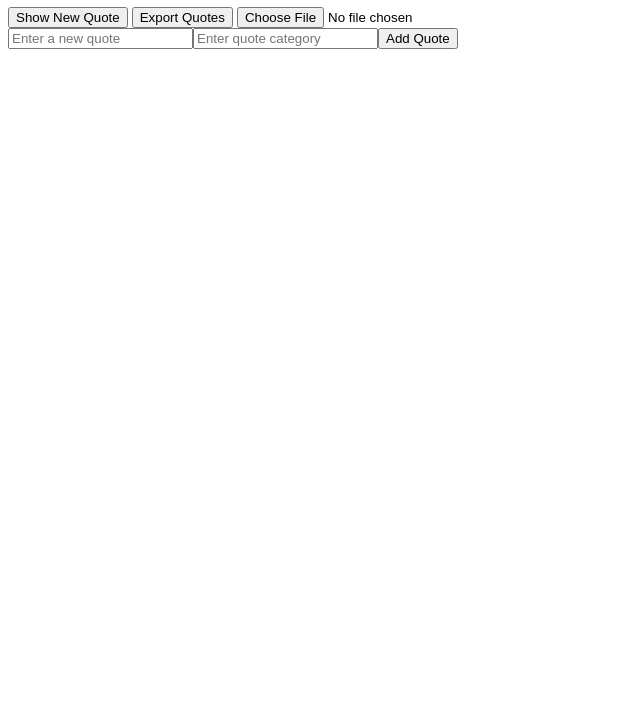
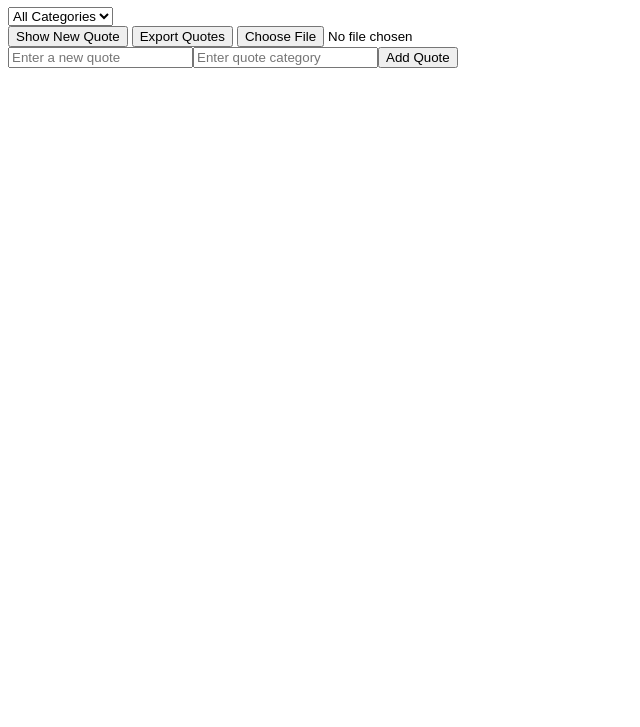
Before and after one commit to AaronBolten/alx_fe_javascript, a plain HTML site: page dom-manipulation/index.html in a window 1280 px wide. Shown: the part 73-800 px from the top of the page, without its empty margins (0-640 px from the left). Drawn offline with Linux system fonts and the light colour scheme.

Commit message:
Implement dynamic filtering system for quotes

```diff
--- a/dom-manipulation/index.html
+++ b/dom-manipulation/index.html
@@ -7,9 +7,13 @@
 </head>
 <body>
   <h1>Dynamic Quote Generator</h1>
+  <select id="categoryFilter" onchange="filterQuotes()">
+    <option value="all">All Categories</option>
+  </select>
+
   <div id="quoteDisplay"></div>
+
   <button id="newQuote">Show New Quote</button>
-  <!-- JSON export and import UI -->
   <button onclick="exportToJsonFile()">Export Quotes</button>
   <input type="file" id="importFile" accept=".json" onchange="importFromJsonFile(event)" />
 
--- a/dom-manipulation/script.js
+++ b/dom-manipulation/script.js
@@ -1,6 +1,5 @@
 let quotes = [];
 
-// Load quotes from local storage (if they exist), else use defaults
 function loadQuotes() {
   const storedQuotes = localStorage.getItem("quotes");
   if (storedQuotes) {
@@ -19,20 +18,58 @@ function saveQuotes() {
   localStorage.setItem("quotes", JSON.stringify(quotes));
 }
 
-function showRandomQuote() {
-  if (quotes.length === 0) {
-    document.getElementById("quoteDisplay").innerHTML = "<p>No quotes available.</p>";
+function populateCategories() {
+  const select = document.getElementById("categoryFilter");
+
+  // Clear existing categories except "All Categories"
+  while (select.options.length > 1) {
+    select.remove(1);
+  }
+
+  const categories = [...new Set(quotes.map(q => q.category))];
+  categories.forEach(category => {
+    const option = document.createElement("option");
+    option.value = category;
+    option.textContent = category;
+    select.appendChild(option);
+  });
+
+  // Restore last selected filter
+  const lastFilter = localStorage.getItem("lastFilter");
+  if (lastFilter) {
+    select.value = lastFilter;
+    filterQuotes(); // Immediately filter if a filter was saved
+  }
+}
+
+function filterQuotes() {
+  const selectedCategory = document.getElementById("categoryFilter").value;
+  localStorage.setItem("lastFilter", selectedCategory);
+
+  let filteredQuotes;
+
+  if (selectedCategory === "all") {
+    filteredQuotes = quotes;
+  } else {
+    filteredQuotes = quotes.filter(q => q.category === selectedCategory);
+  }
+
+  if (filteredQuotes.length === 0) {
+    document.getElementById("quoteDisplay").innerHTML = "<p>No quotes available in this category.</p>";
     return;
   }
 
-  const randomIndex = Math.floor(Math.random() * quotes.length);
-  const quote = quotes[randomIndex];
+  const randomIndex = Math.floor(Math.random() * filteredQuotes.length);
+  const quote = filteredQuotes[randomIndex];
 
   document.getElementById("quoteDisplay").innerHTML =
     `<p>"${quote.text}"</p><p><em>${quote.category}</em></p>`;
 
-  // Save last viewed quote in session storage
   sessionStorage.setItem("lastViewedQuote", JSON.stringify(quote));
+}
+
+function showRandomQuote() {
+  filterQuotes(); // simply delegate to the filtering logic
 }
 
 function addQuote() {
@@ -47,6 +84,7 @@ function addQuote() {
 
     quotes.push(newQuote);
     saveQuotes();
+    populateCategories();
 
     alert("Quote added successfully!");
     textInput.value = "";
@@ -102,6 +140,7 @@ function importFromJsonFile(event) {
       if (Array.isArray(importedQuotes)) {
         quotes.push(...importedQuotes);
         saveQuotes();
+        populateCategories();
         alert("Quotes imported successfully!");
       } else {
         alert("Invalid JSON format!");
@@ -117,6 +156,7 @@ function importFromJsonFile(event) {
 document.addEventListener("DOMContentLoaded", () => {
   loadQuotes();
   createAddQuoteForm();
+  populateCategories();
 
   document.getElementById("newQuote").addEventListener("click", showRandomQuote);
 
```
